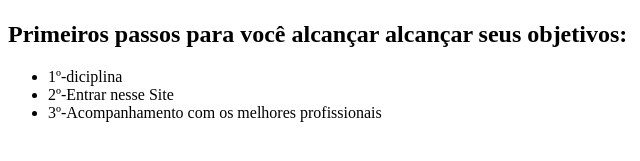
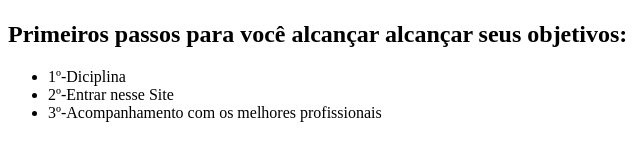
Before and after one commit to MarcosManu2008/site-3serie-ManuMarcos, a plain HTML site: page index.html in a window 1280 px wide. Shown: the part 417-578 px from the top of the page, 0-640 px from the left. Drawn offline with Linux system fonts and the light colour scheme.

Commit message:
Update index.html

```diff
--- a/index.html
+++ b/index.html
@@ -9,7 +9,7 @@
   <img src= "https://png.pngtree.com/thumb_back/fh260/background/20240329/pngtree-rows-of-dumbbells-in-the-gym-image_15662386.jpg">
   <h2> Primeiros passos para você alcançar alcançar seus objetivos:</h2>
   <ul>
-   <li>1º-diciplina</li>
+   <li>1º-Diciplina</li>
    <li>2º-Entrar nesse Site </li>
    <li>3º-Acompanhamento com os melhores profissionais </li>
 </ul>
```
